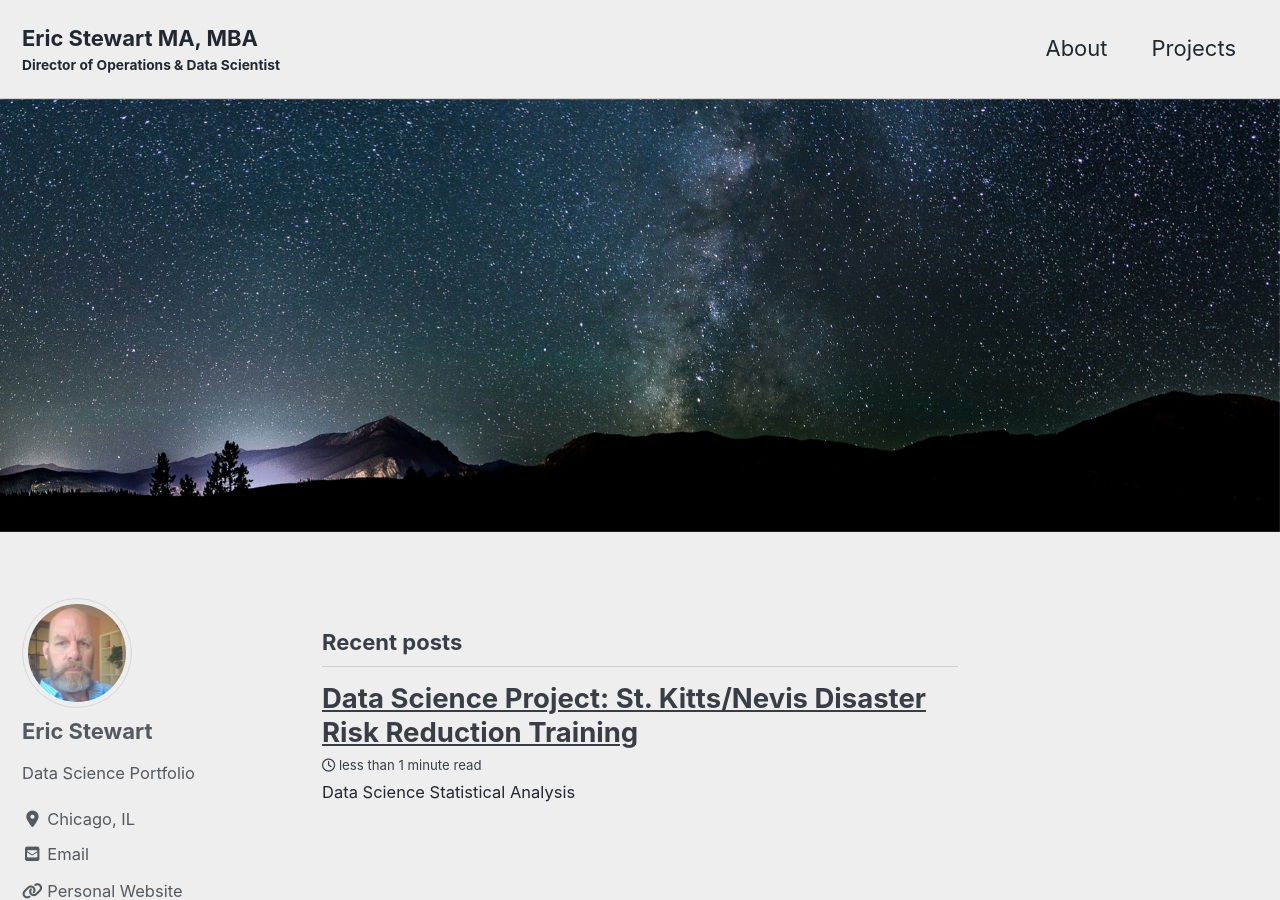
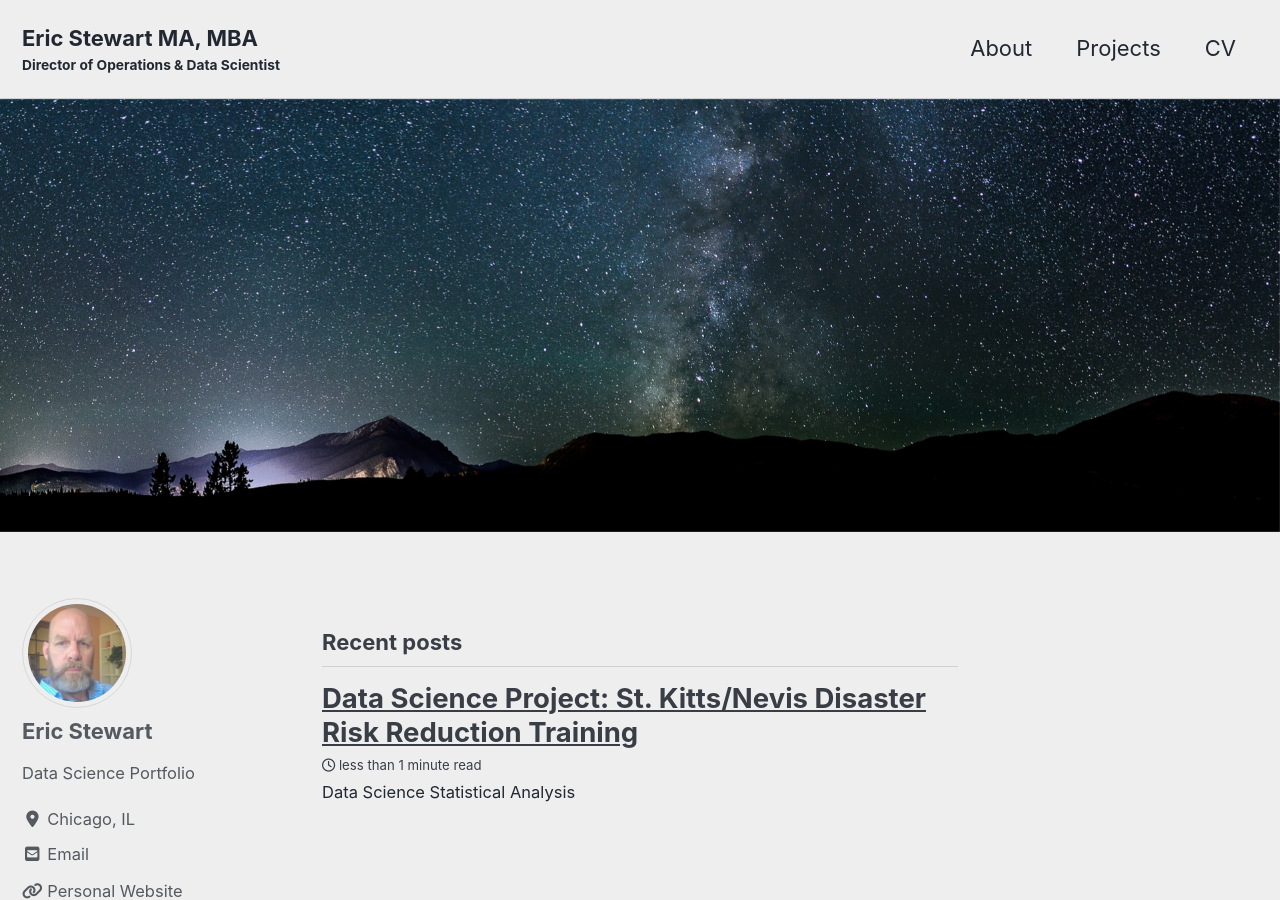
Before and after one commit to enjaku/enjaku.github.io, a Jekyll site: the page built from index.html, in a window 1280 px wide and 900 px high. Built offline with Jekyll 4.4.1, drawn with Linux system fonts in a browser that asks for light colours; cached includes are drawn as plain includes; nearby versions of some CDN libraries; the list of posts is cut into pages by our own code.

Commit message:
new stuff

```diff
--- a/_data/navigation.yml
+++ b/_data/navigation.yml
@@ -4,7 +4,8 @@ main:
     url: /about
   - title: "Projects"
     url: /projects
-
+  - title:  "CV"
+    url:  /Eric Stewart CV.pdf"
 
 
 
```
Also changed, not shown: 1 other file.
